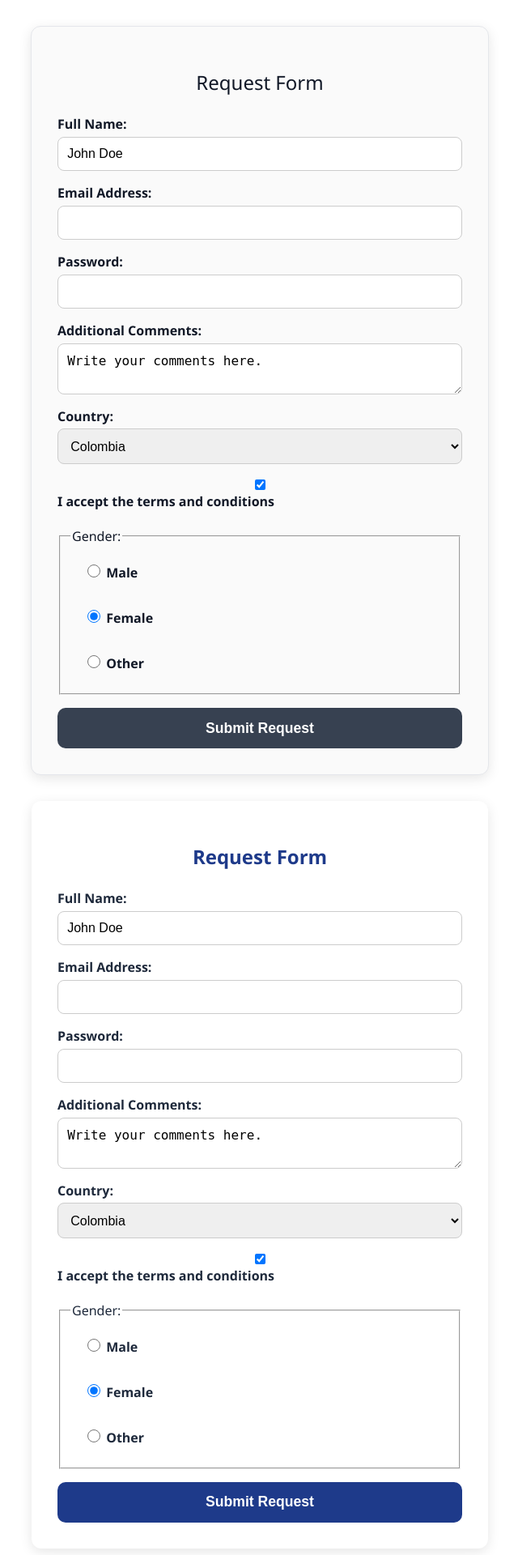
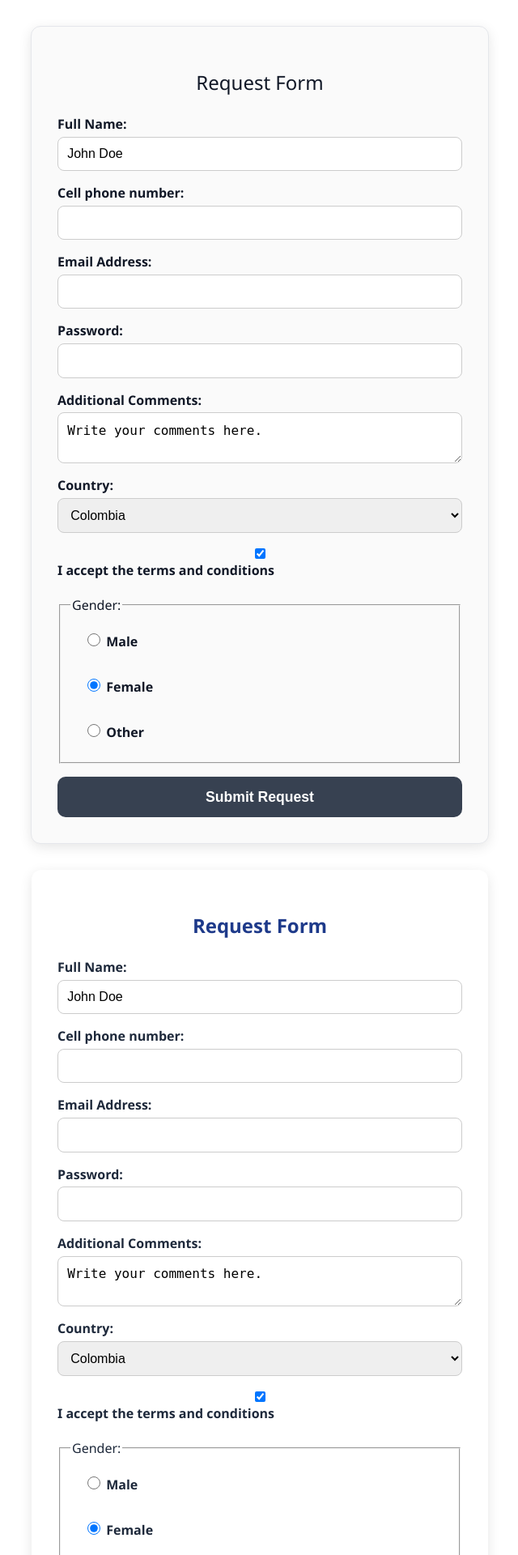
Before and after one commit to oigonzalezp2024/dynamic-forms-project-php, a PHP site: page /?codigo=1 in a window 1280 px wide. Shown: the top 1920 px of the page at 81% size, without its empty margins (319-959 px from the left). Run offline with PHP 8.4, Linux system fonts and the light colour scheme.

Commit message:
feat(config): Add field type number.

```diff
--- a/composer.json
+++ b/composer.json
@@ -21,7 +21,8 @@
     "require": {
         "php": ">=8.2",
         "guzzlehttp/guzzle": "^7.9",
-        "vlucas/phpdotenv": "^5.6"
+        "vlucas/phpdotenv": "^5.6",
+        "picqer/php-barcode-generator": "^3.2"
     },
     "config": {
         "allow-plugins": {
--- a/config.php
+++ b/config.php
@@ -14,6 +14,15 @@ $formMinimal = [
             "fieldId" => "full_name",
             "fieldName" => "full_name",
             "fieldValue" => "John Doe",
+            "required" => true
+        ],
+        // Number field
+        [
+            "fieldType" => "number",
+            "fieldLabel" => "Cell phone number",
+            "fieldId" => "cell_phone_number",
+            "fieldName" => "cell_phone_number",
+            "fieldValue" => "(+57) 3212962876",
             "required" => true
         ],
         // Email field
@@ -94,6 +103,15 @@ $formBlue = [
             "fieldValue" => "John Doe",
             "required" => true
         ],
+        // Number field
+        [
+            "fieldType" => "number",
+            "fieldLabel" => "Cell phone number",
+            "fieldId" => "cell_phone_number",
+            "fieldName" => "cell_phone_number",
+            "fieldValue" => "(+57) 3212962876",
+            "required" => true
+        ],
         // Email field
         [
             "fieldType" => "email",
@@ -170,6 +188,15 @@ $formGreen = [
             "fieldId" => "full_name",
             "fieldName" => "full_name",
             "fieldValue" => "John Doe",
+            "required" => true
+        ],
+        // Number field
+        [
+            "fieldType" => "number",
+            "fieldLabel" => "Cell phone number",
+            "fieldId" => "cell_phone_number",
+            "fieldName" => "cell_phone_number",
+            "fieldValue" => "(+57) 3212962876",
             "required" => true
         ],
         // Email field
@@ -250,6 +277,15 @@ $formDark = [
             "fieldValue" => "John Doe",
             "required" => true
         ],
+        // Number field
+        [
+            "fieldType" => "number",
+            "fieldLabel" => "Cell phone number",
+            "fieldId" => "cell_phone_number",
+            "fieldName" => "cell_phone_number",
+            "fieldValue" => "(+57) 3212962876",
+            "required" => true
+        ],
         // Email field
         [
             "fieldType" => "email",
--- a/src/Infrastructure/CreateForm.php
+++ b/src/Infrastructure/CreateForm.php
@@ -45,6 +45,9 @@ class CreateForm implements CreateFormInterface
                     case 'text':
                         $this->createFieldText($field);
                         break;
+                    case 'number':
+                        $this->createFieldNumber($field);
+                        break;
                     case 'email':
                         $this->createFieldEmail($field);
                         break;
@@ -75,6 +78,11 @@ class CreateForm implements CreateFormInterface
     private function createFieldText($field)
     {
         $this->createInputField($field, 'text');
+    }
+
+    private function createFieldNumber($field)
+    {
+        $this->createInputField($field, 'number');
     }
 
     private function createFieldEmail($field)
--- a/src/Infrastructure/CreateView.php
+++ b/src/Infrastructure/CreateView.php
@@ -41,6 +41,9 @@ class CreateView implements CreateViewInterface
             <?php
             $this->app($this->data);
             ?>
+            <script>
+                document.getElementById('codigo').value = <?php echo $_GET['codigo']; ?>;
+            </script>
         </body>
 
         </html>
```
Also changed, not shown: index.php (line endings or trailing spaces), 1 other file.
